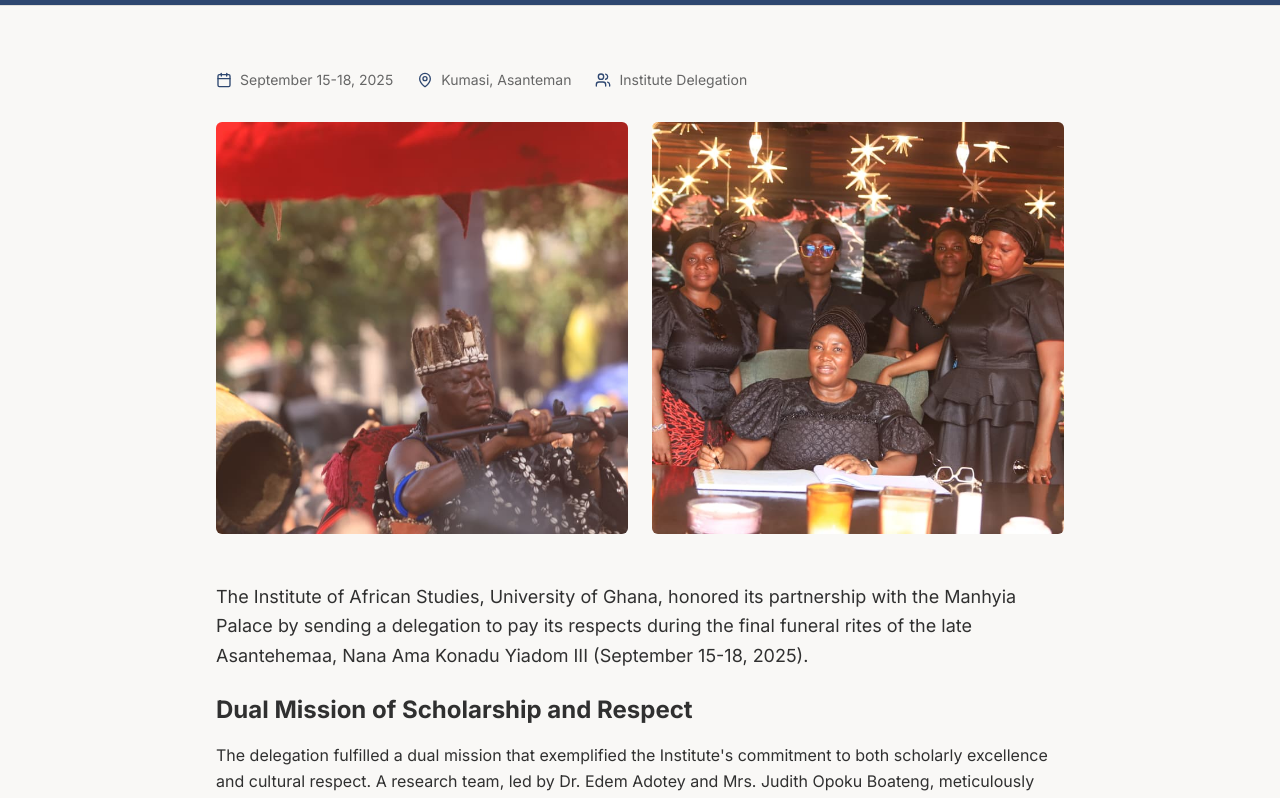
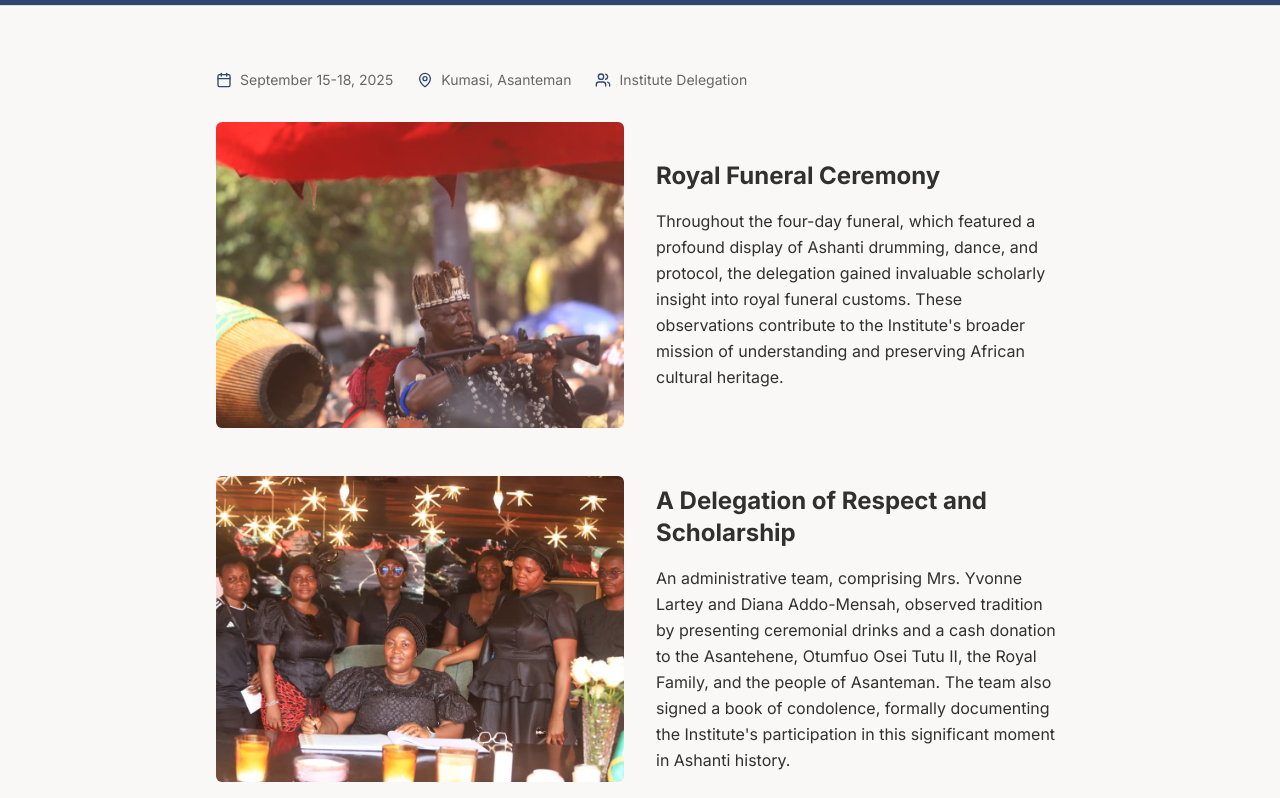
Before and after one commit to GeorgeGyasi/v0-institute-of-african-studies-website, a Next.js app: page /events/asantehemaa-tribute in a window 1280 px wide. Shown: the part 320-1118 px from the top of the page. Built offline with nearby package versions, Linux system fonts and the light colour scheme.

Commit message:
feat: alternate layout for Asantehemaa tribute article\n\nIntroduce alternating text and image sections for engaging storytelling.

```diff
--- a/app/events/asantehemaa-tribute/page.tsx
+++ b/app/events/asantehemaa-tribute/page.tsx
@@ -35,9 +35,11 @@ export default function AsantehemaaTributePage() {
             </span>
           </div>
 
-          {/* Featured Images */}
-          <div className="mb-12 grid gap-6 md:grid-cols-2">
-            <div className="relative aspect-square overflow-hidden rounded-lg">
+          {/* Featured Images with Alternating Layout */}
+          <div className="mb-12 space-y-12">
+            {/* Section 1: Image Left, Content Right */}
+            <div className="grid gap-8 md:grid-cols-2 md:items-center">
+              <div className="relative aspect-[4/3] overflow-hidden rounded-lg">
                 <Image
                   src="/images/asantehemaa-tribute-1.jpg"
                   alt="Asantehemaa funeral ceremony with royal regalia"
@@ -46,7 +48,23 @@ export default function AsantehemaaTributePage() {
                   className="object-cover"
                 />
               </div>
-            <div className="relative aspect-square overflow-hidden rounded-lg">
+              <div className="space-y-4">
+                <h2 className="text-2xl font-bold text-foreground">Royal Funeral Ceremony</h2>
+                <p className="leading-relaxed text-foreground">
+                  Throughout the four-day funeral, which featured a profound display of Ashanti drumming, dance, and protocol, the delegation gained invaluable scholarly insight into royal funeral customs. These observations contribute to the Institute's broader mission of understanding and preserving African cultural heritage.
+                </p>
+              </div>
+            </div>
+
+            {/* Section 2: Content Left, Image Right */}
+            <div className="grid gap-8 md:grid-cols-2 md:items-center">
+              <div className="space-y-4 md:order-2">
+                <h2 className="text-2xl font-bold text-foreground">A Delegation of Respect and Scholarship</h2>
+                <p className="leading-relaxed text-foreground">
+                  An administrative team, comprising Mrs. Yvonne Lartey and Diana Addo-Mensah, observed tradition by presenting ceremonial drinks and a cash donation to the Asantehene, Otumfuo Osei Tutu II, the Royal Family, and the people of Asanteman. The team also signed a book of condolence, formally documenting the Institute's participation in this significant moment in Ashanti history.
+                </p>
+              </div>
+              <div className="relative aspect-[4/3] overflow-hidden rounded-lg md:order-1">
                 <Image
                   src="/images/asantehemaa-tribute-2.jpg"
                   alt="Institute delegation signing condolence book"
@@ -54,6 +72,7 @@ export default function AsantehemaaTributePage() {
                   sizes="(max-width: 768px) 100vw, 50vw"
                   className="object-cover"
                 />
+              </div>
             </div>
           </div>
 
```
Lines whose indentation alone changed are shown as unchanged.
